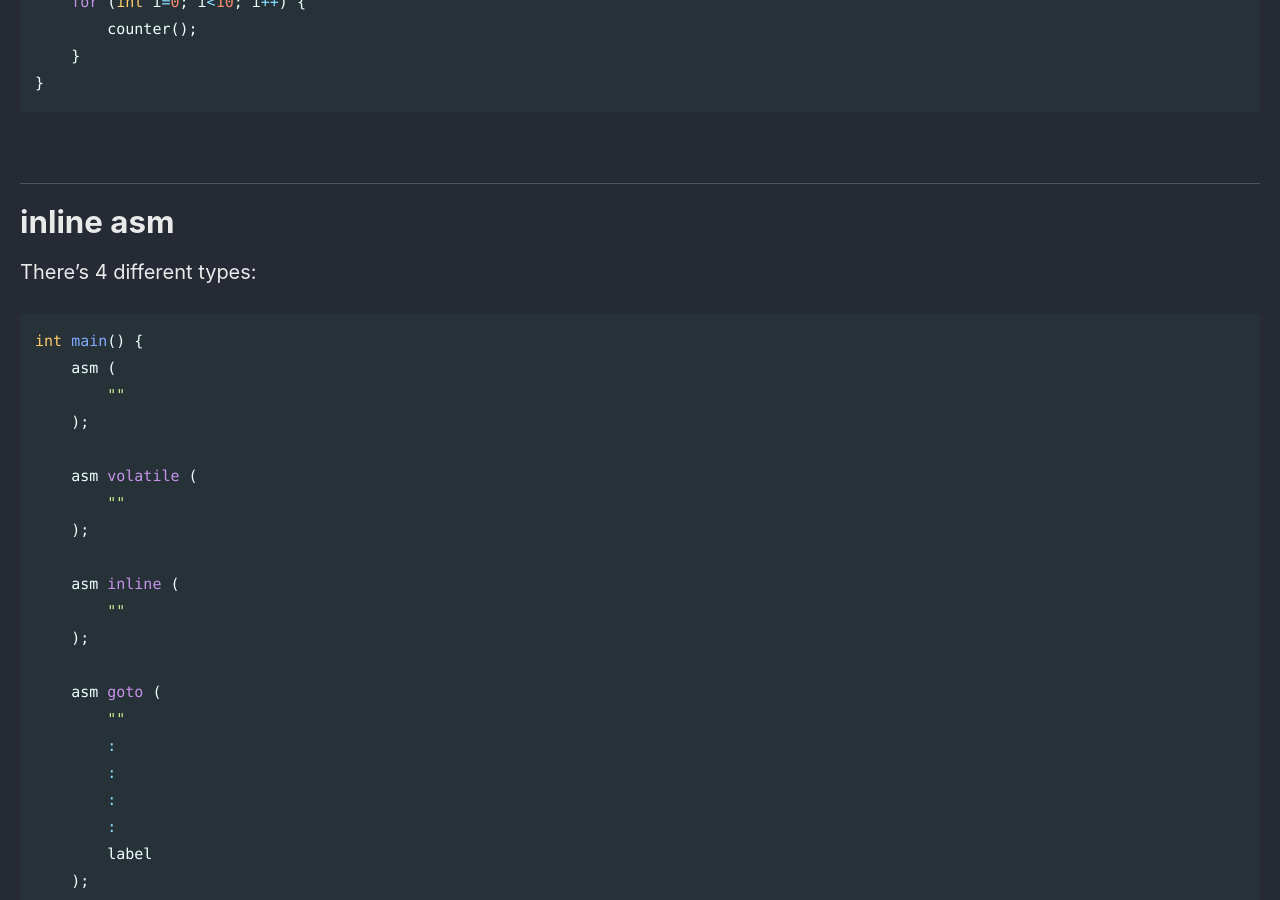
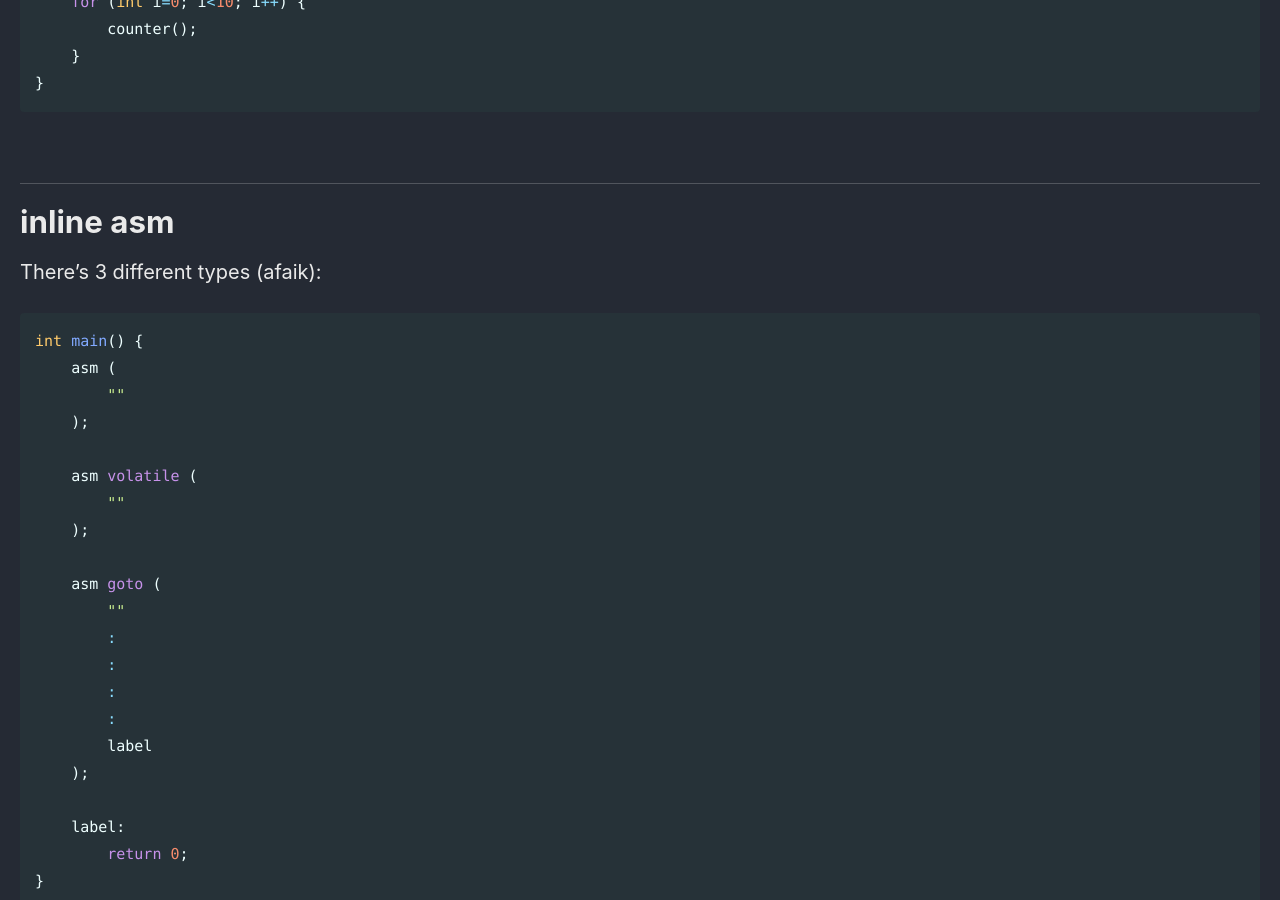
Before and after one commit to Connor-McCartney/Connor-McCartney.github.io, a Jekyll site: the page built from _pages/misc/C.md, in a window 1280 px wide and 900 px high, scrolled down 16711 px. Built offline with Jekyll 4.4.1, drawn with Linux system fonts in a browser that asks for light colours; cached includes are drawn as plain includes.

Commit message:
Update C.md

````diff
--- a/_pages/misc/C.md
+++ b/_pages/misc/C.md
@@ -662,7 +662,7 @@ int main() {
 
 # inline asm
 
-There's 4 different types:
+There's 3 different types (afaik):
 
 ```c
 int main() {
@@ -671,10 +671,6 @@ int main() {
     );
 
     asm volatile (
-        ""
-    );
-
-    asm inline (
         ""
     );
 
````
